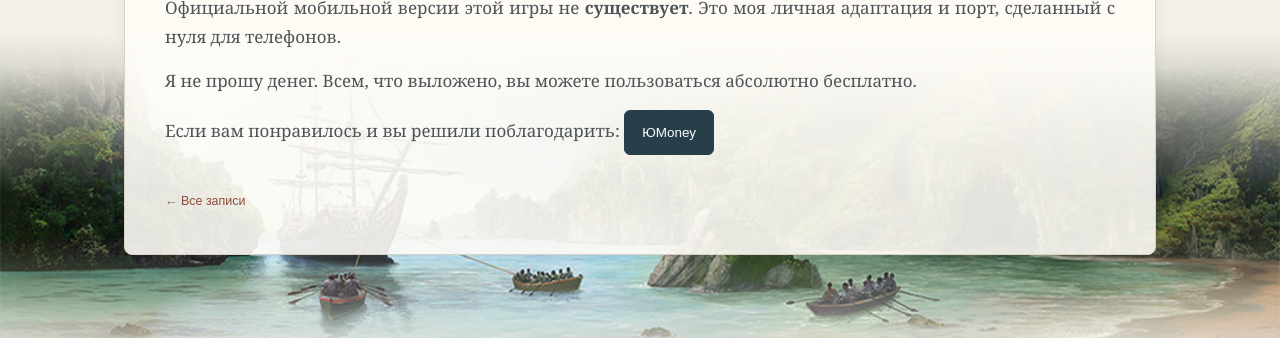
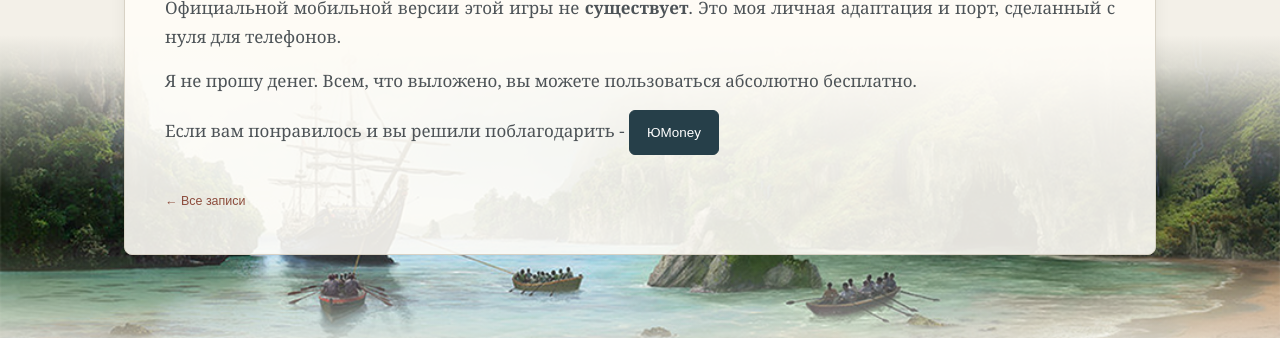
Before and after one commit to tislic/SeaDogsPort, a Jekyll site: the page built from о-проекте.md, in a window 1280 px wide. Shown: the part 1172-1510 px from the top of the page. Built offline with Jekyll 4.4.1, drawn with Linux system fonts in a browser that asks for light colours.

Commit message:
Fix formatting of gratitude message in о-проекте.md
-

```diff
--- a/о-проекте.md
+++ b/о-проекте.md
@@ -12,4 +12,4 @@ comments: false
 
 Я не прошу денег. Всем, что выложено, вы можете пользоваться абсолютно бесплатно.
 
-Если вам понравилось и вы решили поблагодарить: <a class="btn primary button" href="https://yoomoney.ru/to/410011652541454">ЮMoney</a>
+Если вам понравилось и вы решили поблагодарить - <a class="btn primary button" href="https://yoomoney.ru/to/410011652541454">ЮMoney</a>
```
